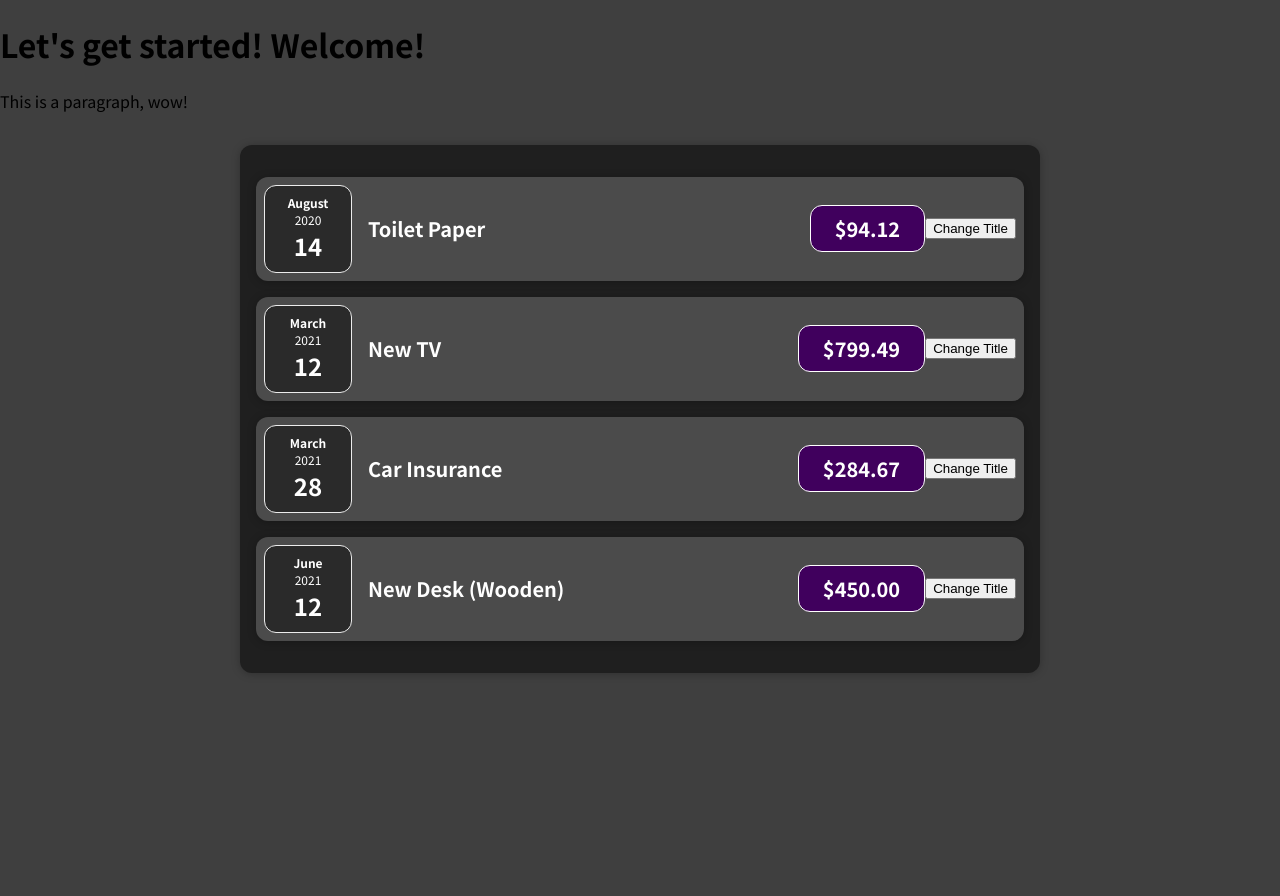
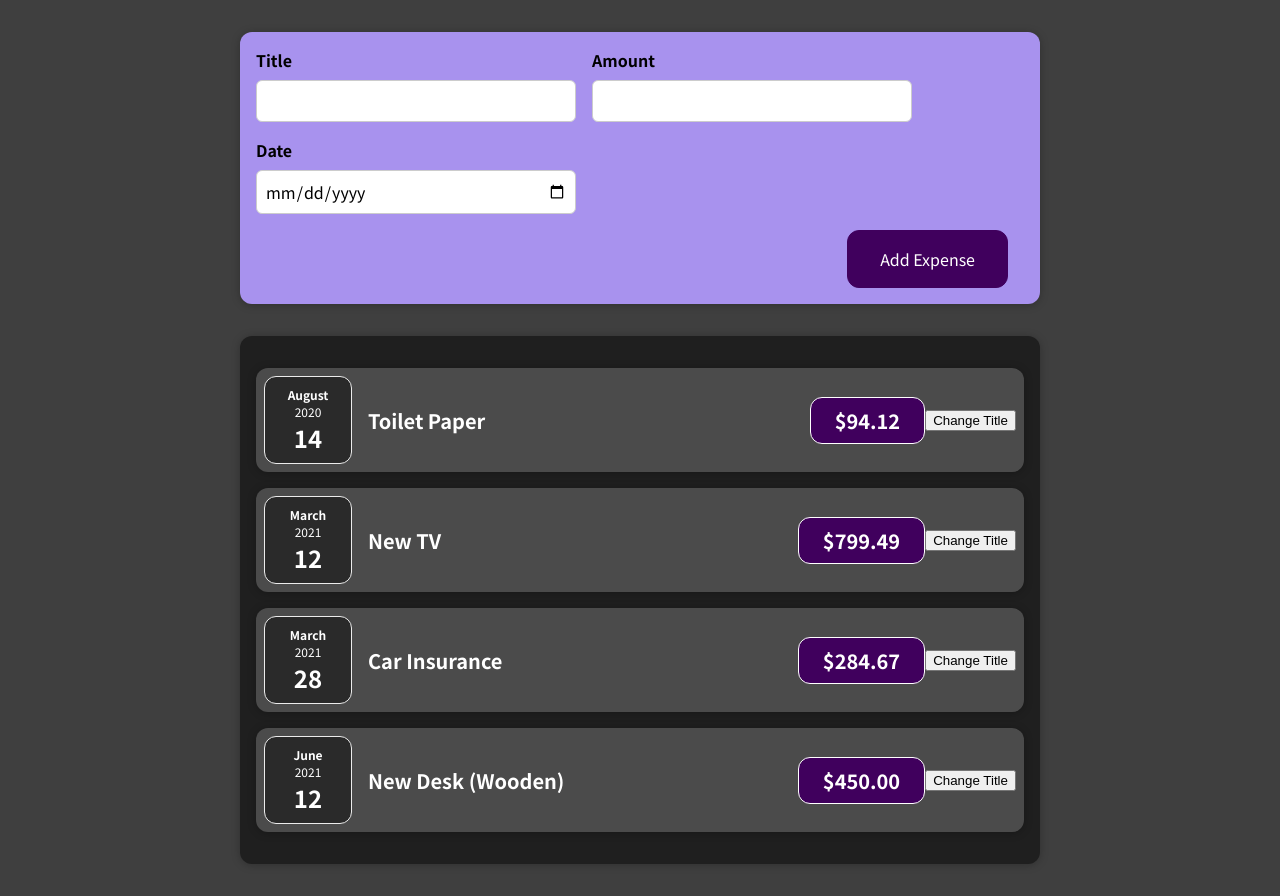
Before and after one commit to DavidAGullo/react-learning-project, a React (Create React App) app: page / in a window 1280 px wide. Before the commit the page ends 800 px from the top, so only its background shows below. Built offline with nearby package versions, Linux system fonts and the light colour scheme.

Commit message:
NewExpense.js
Add new expenses to site

```diff
--- a/src/App.js
+++ b/src/App.js
@@ -1,5 +1,6 @@
 //import ExpenseItem from "./components/ExpenseItem";
 import Expense from "./components/Expenses/Expense";
+import NewExpense from "./components/NewExpense/NewExpense";
 
 function App() {
   const expenses = [
@@ -25,8 +26,7 @@ function App() {
   ];
   return (
     <div>
-      <h1>Let's get started! Welcome!</h1>
-      <p> This is a paragraph, wow!</p>
+      <NewExpense />
       <Expense expenses={expenses} />
     </div>
   );
--- /dev/null
+++ b/src/components/NewExpense/ExpenseForm.css
@@ -0,0 +1,26 @@
+.new-expense__controls {
+    display: flex;
+    flex-wrap: wrap;
+    gap: 1rem;
+    margin-bottom: 1rem;
+    text-align: left;
+  }
+
+  .new-expense__control label {
+    font-weight: bold;
+    margin-bottom: 0.5rem;
+    display: block;
+  }
+
+  .new-expense__control input {
+    font: inherit;
+    padding: 0.5rem;
+    border-radius: 6px;
+    border: 1px solid #ccc;
+    width: 20rem;
+    max-width: 100%;
+  }
+
+  .new-expense__actions {
+    text-align: right;
+  }
--- /dev/null
+++ b/src/components/NewExpense/ExpenseForm.js
@@ -0,0 +1,27 @@
+import React from "react";
+import "./ExpenseForm.css";
+
+const ExpenseForm = () => {
+    return (
+        <form>
+        <div className="new-expense__controls">
+            <div className="new-expense__control">
+            <label>Title</label>
+            <input type="text" />
+            </div>
+            <div className="new-expense__control">
+            <label>Amount</label>
+            <input type="number" min="0.01" step="0.01" />
+            </div>
+            <div className="new-expense__control">
+            <label>Date</label>
+            <input type="date" min="2019-01-01" max="2022-12-31" />
+            </div>
+        </div>
+        <div className="new-expense__actions">
+            <button type="submit">Add Expense</button>
+        </div>
+        </form>
+    );
+}
+export default ExpenseForm;
--- /dev/null
+++ b/src/components/NewExpense/NewExpense.css
@@ -0,0 +1,38 @@
+.new-expense {
+    background-color: #a892ee;
+    padding: 1rem;
+    margin: 2rem auto;
+    width: 50rem;
+    max-width: 95%;
+    border-radius: 12px;
+    text-align: center;
+    box-shadow: 0 1px 8px rgba(0, 0, 0, 0.25);
+  }
+
+  .new-expense button {
+    font: inherit;
+    cursor: pointer;
+    padding: 1rem 2rem;
+    border: 1px solid #40005d;
+    background-color: #40005d;
+    color: white;
+    border-radius: 12px;
+    margin-right: 1rem;
+  }
+
+  .new-expense button:hover,
+  .new-expense button:active {
+    background-color: #510674;
+    border-color: #510674;
+  }
+
+  .new-expense button.alternative {
+    color: #220131;
+    border-color: transparent;
+    background-color: transparent;
+  }
+
+  .new-expense button.alternative:hover,
+  .new-expense button.alternative:active {
+    background-color: #ddb3f8;
+  }
--- /dev/null
+++ b/src/components/NewExpense/NewExpense.js
@@ -0,0 +1,10 @@
+import React from "react";
+import ExpenseForm from "./ExpenseForm";
+import "./NewExpense.css";
+
+const NewExpense = (props) => {
+    return <div className="new-expense">
+        <ExpenseForm />
+    </div>
+};
+export default NewExpense;
```
